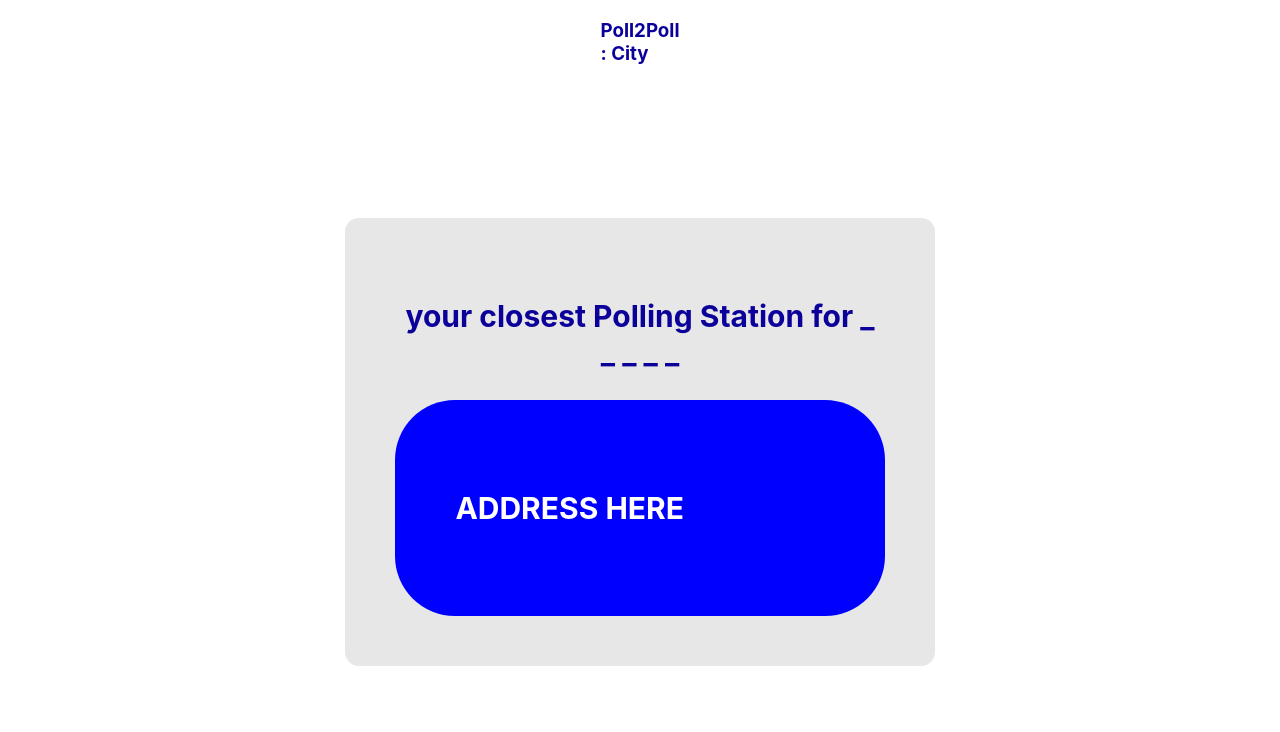
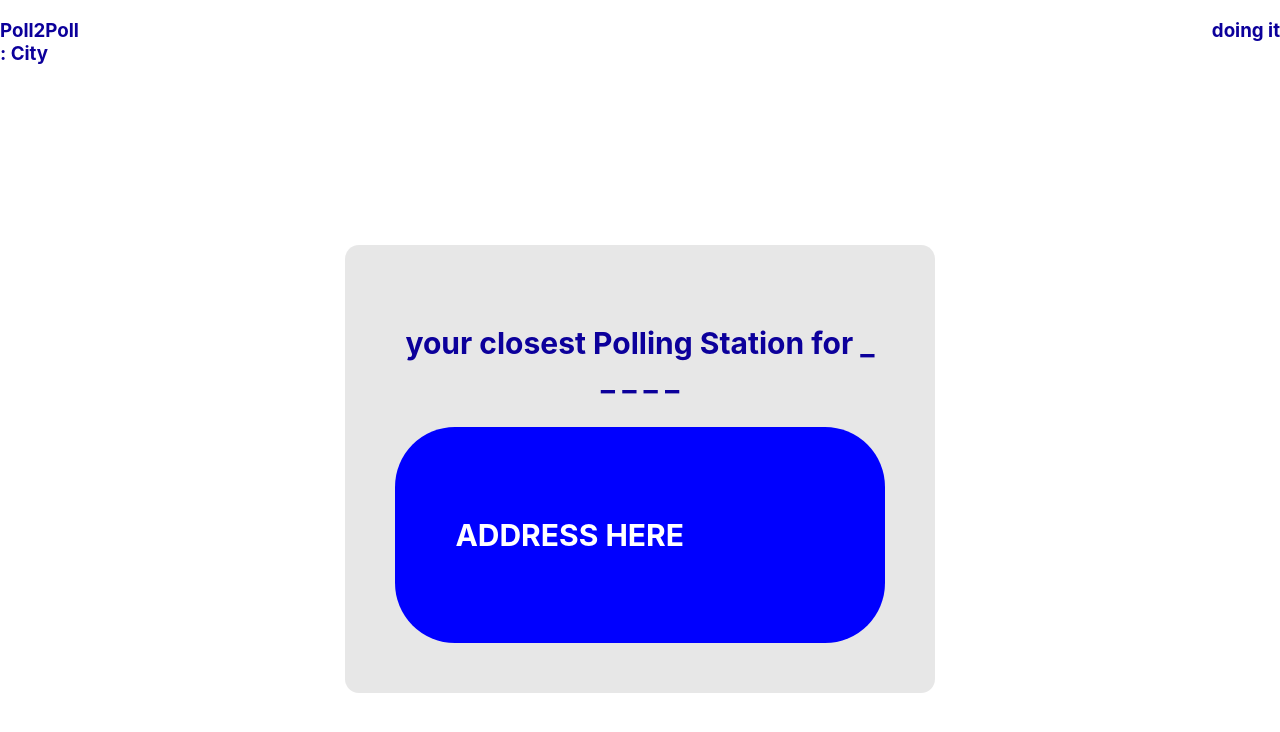
Before and after one commit to dejohn-lab/poll2poll, a Next.js app: page /listings in a window 1280 px wide. Shown: the top 732 px of the page. Built offline with nearby package versions, Linux system fonts and the light colour scheme.

Commit message:
Newupdate2

```diff
--- a/pages/listings.js
+++ b/pages/listings.js
@@ -12,8 +12,8 @@ export default function Home() {
         <title>Poll2Poll</title>
       </Head>
       <div className={styles.p2p}>
-        <h3>Poll2Poll <br/>: City</h3>
-
+        <h3 className={styles.p2p1}>Poll2Poll <br/>: City</h3>
+        <h3 className={styles.p2p2} >doing it</h3>
       </div>
       <main className={styles.main}>
         <div className={styles.powderblue}>
--- a/styles/Home.module.css
+++ b/styles/Home.module.css
@@ -29,8 +29,17 @@ font-weight: bold;
 }
 
 .p2p{
+  flex:1;
+  justify-content: space-between;
+  width: 100%;
+  color:#0C009B;
 
-  color:#0C009B;
+}
+.p2p1{
+  display:inline-block;
+}
+.p2p2{
+  float: right;
 }
 
 .main {
```
